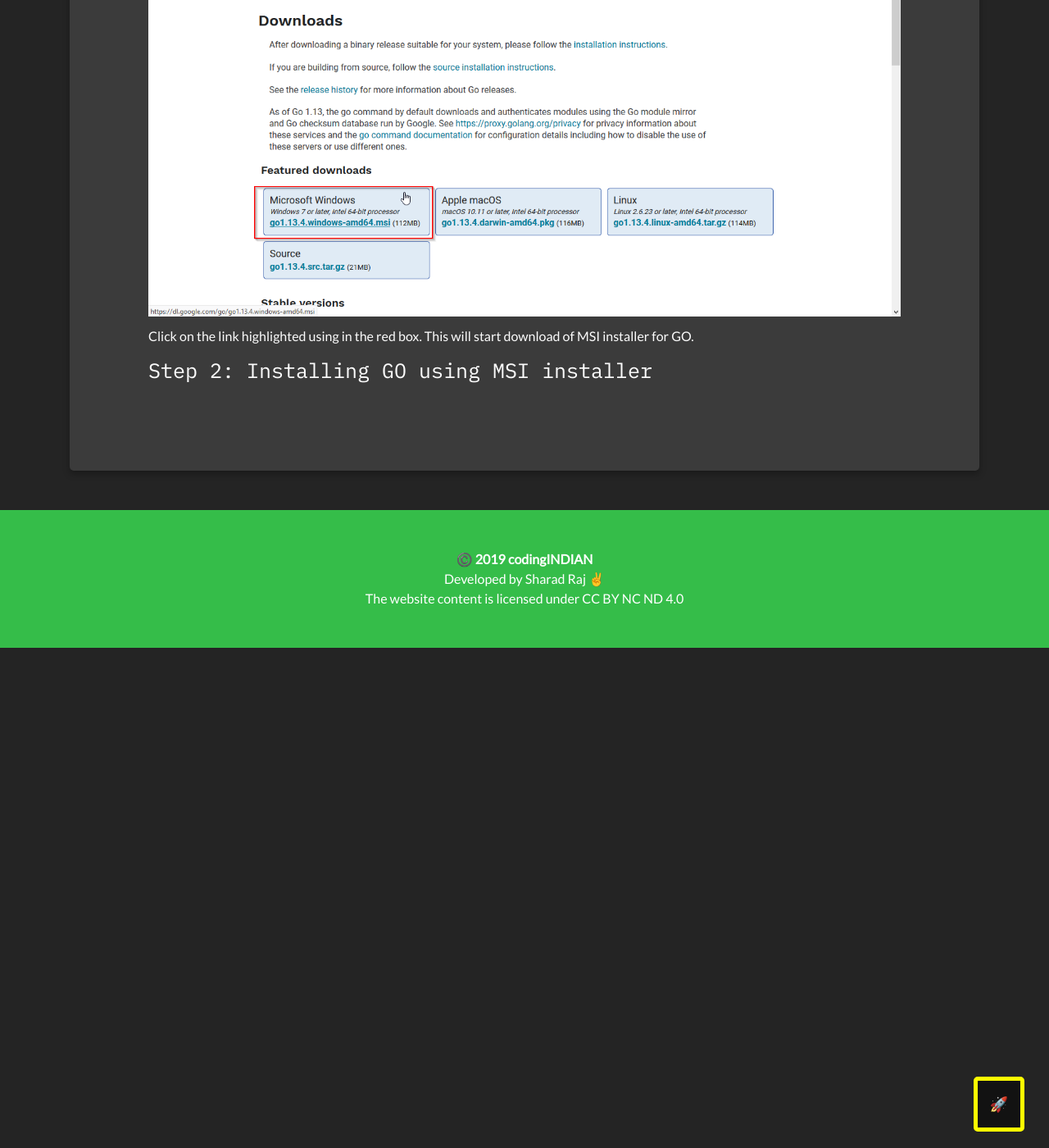
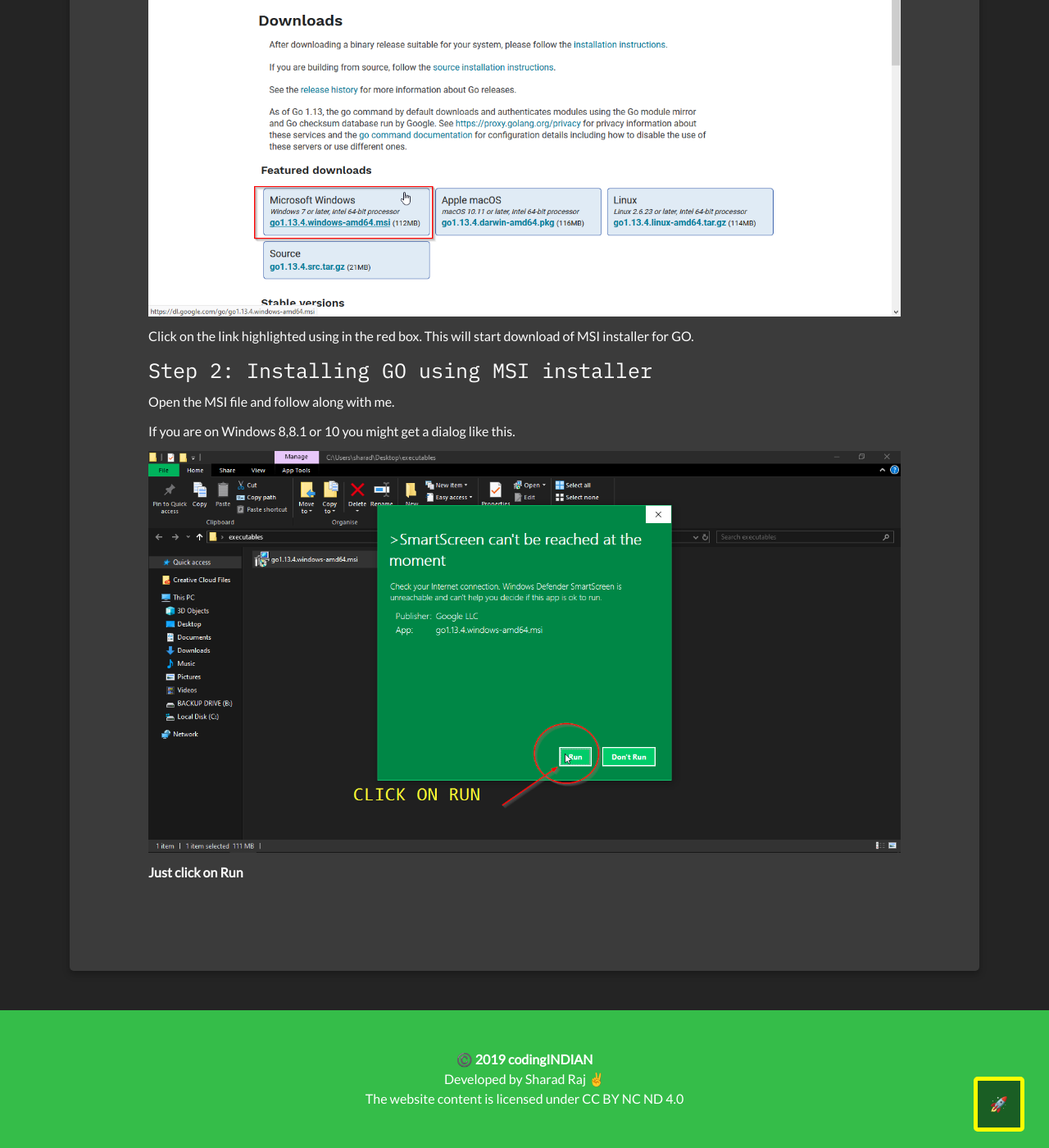
Before and after one commit to sharadcodes/sharadcodes.github.io, a Jekyll site: the page built from _posts/2019-11-13-what-is-golang-and-how-to-install-it.md, in a window 1280 px wide and 1400 px high, scrolled down 1376 px. Shown: the whole window at 82% size. Built offline with Jekyll 4.4.1, drawn with Linux system fonts in a browser that asks for light colours; emoji names are drawn with the system emoji font.

Commit message:
Update Post “2019-11-13-what-is-golang-and-how-to-install-it”

```diff
--- a/_posts/2019-11-13-what-is-golang-and-how-to-install-it.md
+++ b/_posts/2019-11-13-what-is-golang-and-how-to-install-it.md
@@ -40,7 +40,7 @@
 
 We will go with the MSI installer as it is easy for a beginner.
 
-First of all open this link: [https://golang.org/dl/](https://golang.org/dl/)
+First of all open this link: <https://golang.org/dl/>
 
 This will open a page like the one shown below in the screenshot.
 
@@ -49,3 +49,11 @@
 Click on the link highlighted using in the red box. This will start download of MSI installer for GO.
 
 ### Step 2: Installing GO using MSI installer
+
+Open the MSI file and follow along with me.
+
+If you are on Windows 8,8.1 or 10 you might get a dialog like this.
+
+![](/assets/uploads/wingo1.png)
+
+**Just click on Run**
```
